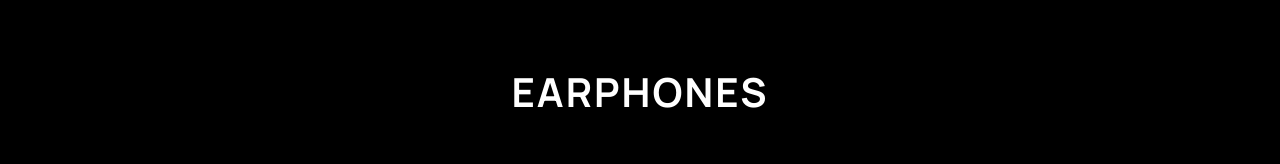
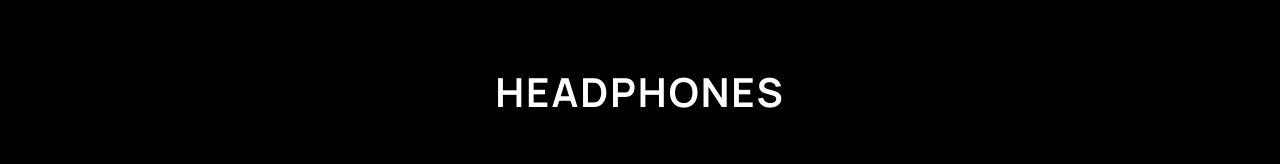
Before and after one commit to Junjiequan/audiophile-ecommerce-website, a React (Create React App) app: page /#/headphones in a window 1280 px wide. Shown: the part 125-289 px from the top of the page. Built offline with nearby package versions, Linux system fonts and the light colour scheme.

Commit message:
category hero title fixed

```diff
--- a/src/pages/Headphones.js
+++ b/src/pages/Headphones.js
@@ -9,7 +9,7 @@ import {HEADPHONES} from '../data/CategoryData'
 const Headphones = () => {
     return (
         <>
-        <CategoryHero pageTitle="Earphones"/>
+        <CategoryHero pageTitle="headphones"/>
         <CategoryMain data={HEADPHONES} />
         <ProductList />
         <Banner />
--- a/src/pages/Speakers.js
+++ b/src/pages/Speakers.js
@@ -9,7 +9,7 @@ import {SPEAKERS} from '../data/CategoryData'
 const Speakers = () => {
     return (
         <>
-        <CategoryHero pageTitle="Earphones"/>
+        <CategoryHero pageTitle="speakers"/>
         <CategoryMain data={SPEAKERS} />
         <ProductList />
         <Banner />
```
